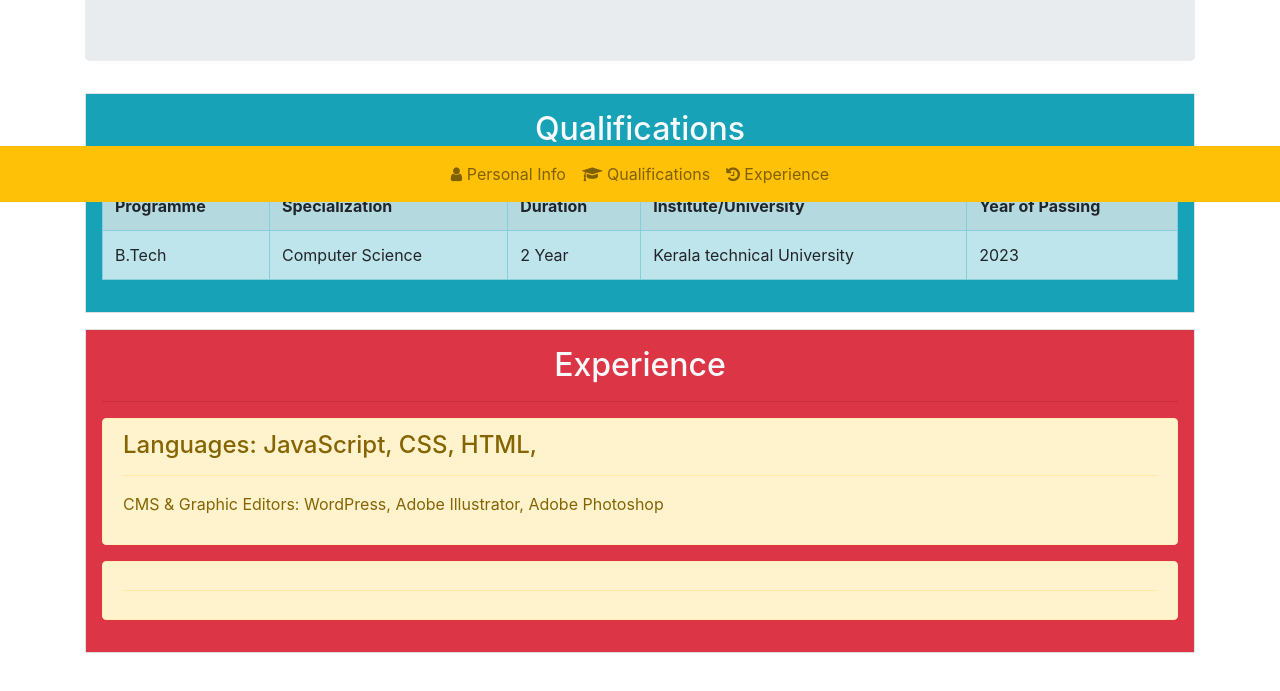
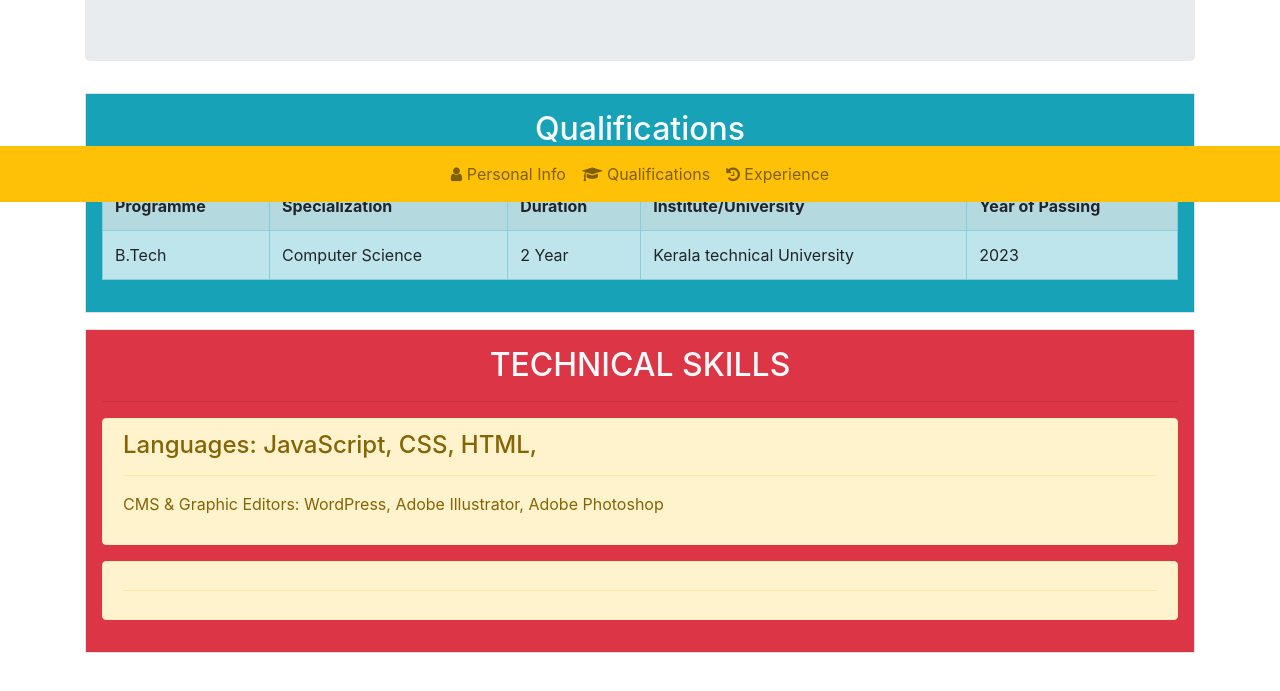
Before and after one commit to vivekkvinod/vivekkvinod.github.io, a plain HTML site: page index.html in a window 1280 px wide. Shown: the part 598-1289 px from the top of the page. Drawn offline with nearby package versions, Linux system fonts and the light colour scheme.

Commit message:
Update index.html

```diff
--- a/index.html
+++ b/index.html
@@ -87,7 +87,7 @@
   </section>
   <section id="TECHNICAL SKILLS">
     <div class="container p-3 my-3 border bg-danger">
-      <div class="h2 text-center text-light">Experience</div><hr/>
+      <div class="h2 text-center text-light">TECHNICAL SKILLS</div><hr/>
       <div class="alert alert-warning">
         <strong class="h4">Languages: JavaScript, CSS, HTML,
 </strong> <hr/>
```
